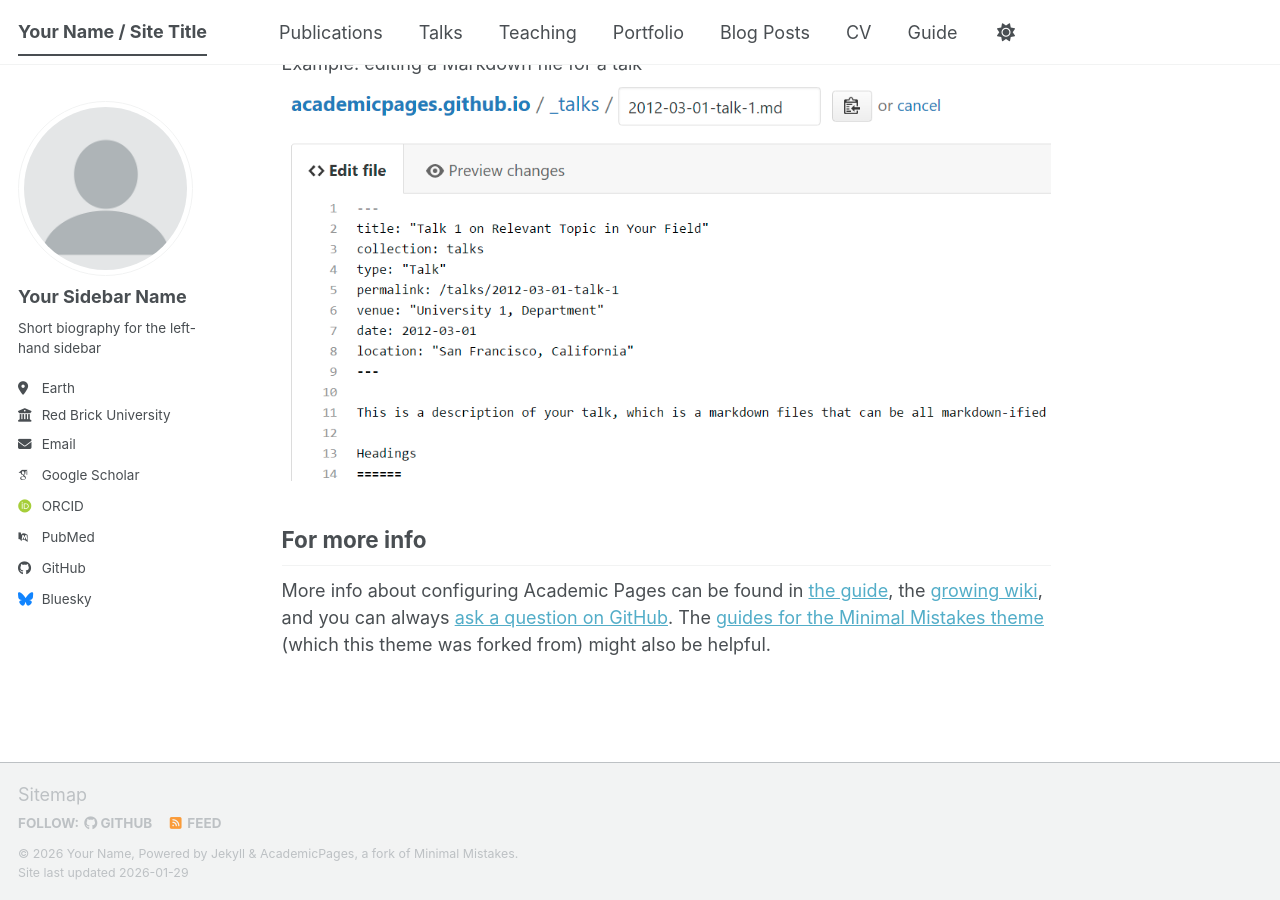
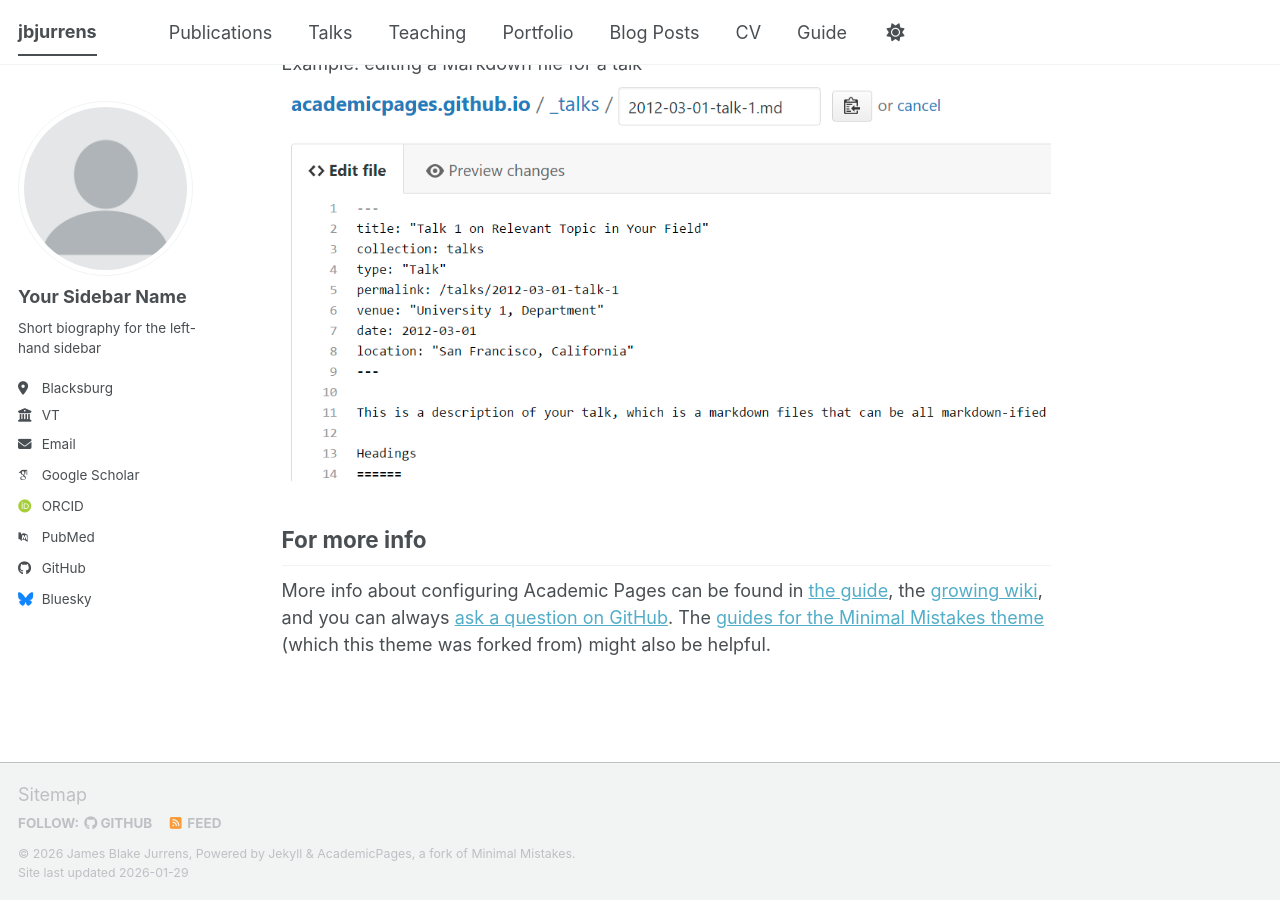
Before and after one commit to jbjurrens-gif/jbjurrens-gif.github.io, a Jekyll site: the page built from _pages/about.md, in a window 1280 px wide and 900 px high, scrolled down 2720 px. Built offline with Jekyll 4.4.1, drawn with Linux system fonts in a browser that asks for light colours; some web fonts are replaced; a script bundle is joined from its source files by our own code; library files that are not in the unit come from our copies.

Commit message:
fixing error

```diff
--- a/_config.yml
+++ b/_config.yml
@@ -9,9 +9,9 @@
 # Basic Site Settings
 locale                   : "en-US"
 site_theme               : "default" # The available themes options are "default", "air", "sunrise", "mint", "dirt" and "contrast"
-title                    : "Your Name / Site Title"
+title                    : "jbjurrens"
 title_separator          : "-"
-name                     : &name "Your Name"
+name                     : &name "James Blake Jurrens"
 description              : &description "Your Name's academic portfolio"   # Update this with a general description of your site, this is the default if not overridden by a page
 url                      : https://academicpages.github.io # The base hostname & protocol for your site e.g. "https://[your GitHub username].github.io",
                                                            # or if you already have some other page hosted on Github then use "https://[your GitHub username].github.io/[Your Repo Name]"
@@ -25,20 +25,20 @@ author:
   # Biographic information
   avatar           : "profile.png"
   name             : "Your Sidebar Name"
-  pronouns         : # example: "she/her"
+  pronouns         : # example: "he/him"
   bio              : "Short biography for the left-hand sidebar"
-  location         : "Earth"
-  employer         : "Red Brick University"
+  location         : "Blacksburg"
+  employer         : "VT"
   uri              : # URL
-  email            : "none@example.org"
+  email            : "jbjurrens@vt.edu"
 
   # Academic websites
   academia         : # URL
   arxiv            : # URL - Update with the correct link to your profile
-  googlescholar    : "https://scholar.google.com/citations?user=PS_CX0AAAAAJ"
+  googlescholar    : ""
   inspire-hep      : # URL
   impactstory      : # URL
-  orcid            : "https://orcid.org/yourorcidurl"
+  orcid            : ""
   semantic         : # URL
   ssrn             : # URL
   pubmed           : "https://www.ncbi.nlm.nih.gov/pubmed/?term=john+snow"
```
